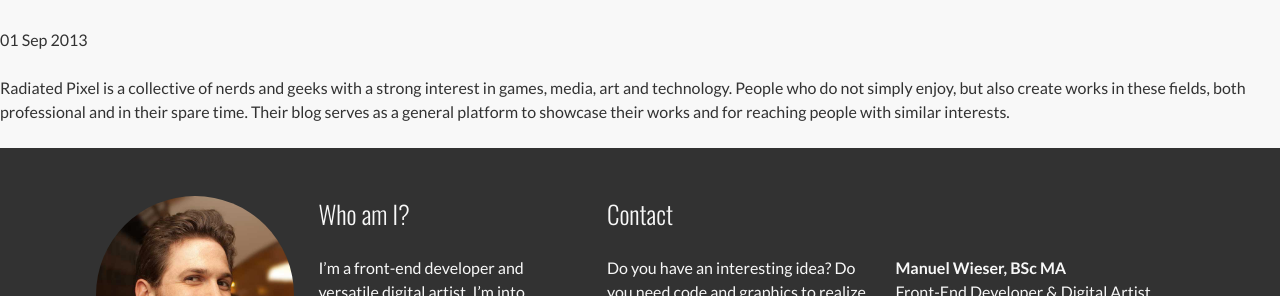
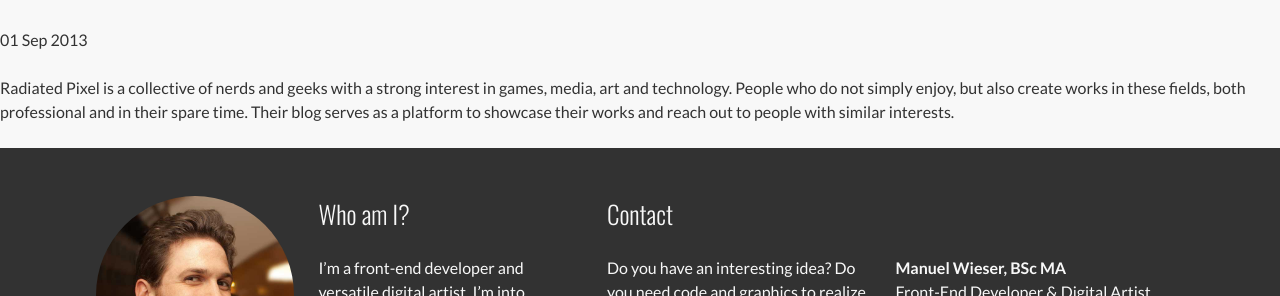
Before and after one commit to Lorti/2014, a Jekyll site: the page built from _posts/2013-09-01-radiated-pixel.markdown, in a window 1280 px wide. Shown: the part 176-472 px from the top of the page. Built offline with Jekyll 4.4.1, drawn with Linux system fonts in a browser that asks for light colours.

Commit message:
Update 2013-09-01-radiated-pixel.markdown

```diff
--- a/_posts/2013-09-01-radiated-pixel.markdown
+++ b/_posts/2013-09-01-radiated-pixel.markdown
@@ -10,4 +10,4 @@ links:
   - View Website: http://www.radiatedpixel.com/wordpress/2013/03/27/webgl-3d-model-viewer-using-three-js/
 ---
 
-Radiated Pixel is a collective of nerds and geeks with a strong interest in games, media, art and technology. People who do not simply enjoy, but also create works in these fields, both professional and in their spare time. Their blog serves as a general platform to showcase their works and for reaching people with similar interests.
+Radiated Pixel is a collective of nerds and geeks with a strong interest in games, media, art and technology. People who do not simply enjoy, but also create works in these fields, both professional and in their spare time. Their blog serves as a platform to showcase their works and reach out to people with similar interests.
```
